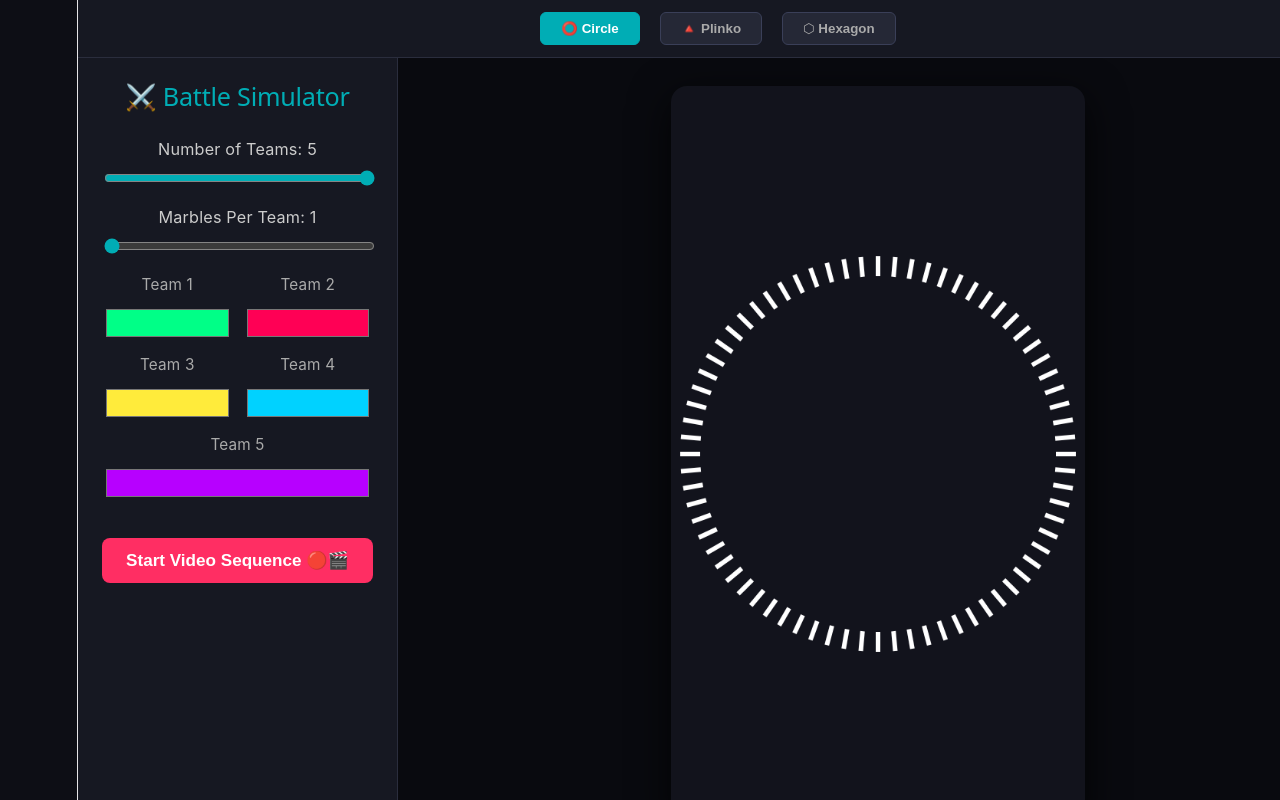
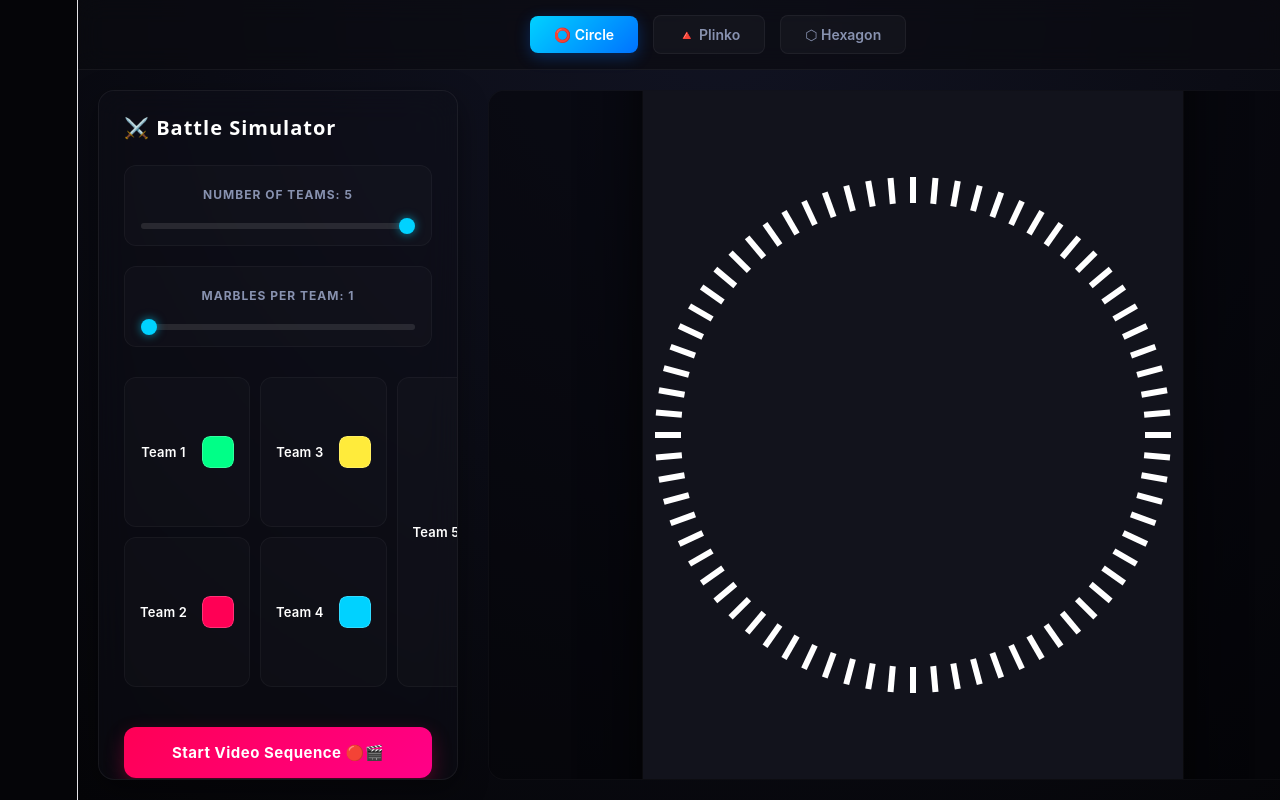
Before and after one commit to Sahas-sass/marble-battle-simulator, a React (Vite) app: page / in a window 1280 px wide. Shown: the top 800 px of the page. Built offline with nearby package versions, Linux system fonts and the light colour scheme.

Commit message:
Enhance UI styles and layout for main app shell, navigation buttons, and sidebar; implement glassmorphism effects

```diff
--- a/src/App.css
+++ b/src/App.css
@@ -1,186 +1,291 @@
+/* =========================================
+   GLOBAL RESET & FONTS
+========================================= */
+* {
+  box-sizing: border-box;
+  margin: 0;
+  padding: 0;
+  font-family: 'Inter', -apple-system, BlinkMacSystemFont, sans-serif;
+}
+
+body {
+  background-color: #050508;
+  color: #ffffff;
+  overflow: hidden; /* Prevents whole-page scrolling */
+}
+
+/* =========================================
+   MAIN APP SHELL (Top Nav + Content Area)
+========================================= */
 .main-layout {
   display: flex;
   flex-direction: column;
   height: 100vh;
   width: 100vw;
-  background-color: #0d0e15;
+  background: radial-gradient(circle at top, #111322 0%, #050508 100%);
 }
 
 .arena-nav {
   display: flex;
   justify-content: center;
-  gap: 20px;
-  background-color: #161822;
-  padding: 12px;
-  border-bottom: 1px solid #2a2d3d;
+  align-items: center;
+  gap: 15px;
+  padding: 15px 20px;
+  background: rgba(10, 11, 16, 0.6);
+  backdrop-filter: blur(12px);
+  -webkit-backdrop-filter: blur(12px);
+  border-bottom: 1px solid rgba(255, 255, 255, 0.05);
+  z-index: 100;
 }
 
 .nav-btn {
-  background: #252836;
-  color: #aaa;
-  border: 1px solid #3a3f58;
-  padding: 8px 20px;
-  border-radius: 6px;
-  font-weight: bold;
+  background: rgba(255, 255, 255, 0.03);
+  color: #8892b0;
+  border: 1px solid rgba(255, 255, 255, 0.05);
+  padding: 10px 24px;
+  border-radius: 8px;
+  font-weight: 600;
+  font-size: 14px;
   cursor: pointer;
-  transition: 0.2s;
+  transition: all 0.3s cubic-bezier(0.4, 0, 0.2, 1);
 }
 
 .nav-btn:hover {
-  background: #2f3346;
+  background: rgba(255, 255, 255, 0.08);
   color: #fff;
+  transform: translateY(-1px);
 }
 
 .nav-btn.active {
-  background: #00adb5;
+  background: linear-gradient(135deg, #00d2ff 0%, #0072ff 100%);
   color: #fff;
-  border-color: #00adb5;
+  border: none;
+  box-shadow: 0 4px 15px rgba(0, 114, 255, 0.3);
 }
 
 .arena-content {
   flex: 1;
+  position: relative;
   overflow: hidden;
 }
 
-body {
-  margin: 0;
+/* =========================================
+   ARENA GRID (Side-by-Side Layout)
+========================================= */
+/* Unifying old and new container classes */
+.app-container,
+.arena-inner-container {
+  display: flex;
+  flex-direction: row;
+  width: 100%;
+  height: 100%;
+  padding: 20px;
+  gap: 30px;
+}
+
+/* =========================================
+   SIDEBAR CONTROLS (Glassmorphism)
+========================================= */
+.sidebar,
+.luxury-sidebar {
+  flex: 0 0 360px; /* Fixed width on the left */
+  display: flex;
+  flex-direction: column;
+  gap: 20px;
+  background: rgba(15, 17, 26, 0.4);
+  backdrop-filter: blur(16px);
+  -webkit-backdrop-filter: blur(16px);
+  border: 1px solid rgba(255, 255, 255, 0.06);
+  border-radius: 16px;
+  padding: 25px;
+  overflow-y: auto;
+  box-shadow: 0 10px 30px rgba(0, 0, 0, 0.4);
+}
+
+.sidebar h2,
+.luxury-sidebar h2 {
+  font-size: 20px;
+  font-weight: 800;
+  letter-spacing: 1px;
+  margin-bottom: 5px;
+  color: #ffffff;
+  display: flex;
+  align-items: center;
+  gap: 10px;
+}
+
+/* Base Control Groups */
+.control-group,
+.control-card {
+  background: rgba(255, 255, 255, 0.02);
+  border: 1px solid rgba(255, 255, 255, 0.04);
+  border-radius: 12px;
+  padding: 16px;
+  display: flex;
+  flex-direction: column;
+  gap: 10px;
+}
+
+.control-group label,
+.slider-header label {
+  color: #8892b0;
+  font-size: 12px;
+  font-weight: 700;
+  text-transform: uppercase;
+  letter-spacing: 1px;
+}
+
+/* Sliders */
+input[type="range"],
+.modern-slider {
+  -webkit-appearance: none;
+  width: 100%;
+  height: 6px;
+  background: rgba(255, 255, 255, 0.1);
+  border-radius: 4px;
+  outline: none;
+  margin-top: 5px;
+}
+
+input[type="range"]::-webkit-slider-thumb {
+  -webkit-appearance: none;
+  width: 16px;
+  height: 16px;
+  border-radius: 50%;
+  background: #00d2ff;
+  cursor: pointer;
+  box-shadow: 0 0 10px rgba(0, 210, 255, 0.6);
+  transition: 0.2s;
+}
+
+/* Team Rosters & Color Pickers */
+.color-selectors,
+.team-customizer-list {
+  display: flex;
+  flex-direction: column;
+  gap: 12px;
+  margin-top: 10px;
+}
+
+.color-picker,
+.luxury-team-row,
+.team-config-row {
+  display: flex;
+  align-items: center;
+  gap: 15px;
+  background: rgba(255, 255, 255, 0.02);
+  border: 1px solid rgba(255, 255, 255, 0.04);
+  padding: 10px 15px;
+  border-radius: 12px;
+}
+
+.color-picker label {
+  font-size: 13px;
+  font-weight: 600;
+  color: #fff;
+  flex: 1;
+}
+
+/* Color inputs */
+input[type="color"] {
+  -webkit-appearance: none;
+  border: none;
+  width: 32px;
+  height: 32px;
+  border-radius: 8px;
+  cursor: pointer;
+  background: transparent;
+}
+input[type="color"]::-webkit-color-swatch-wrapper {
   padding: 0;
-  background-color: #0d0e15;
-  color: #ffffff;
-  font-family: 'Inter', system-ui, -apple-system, sans-serif;
-  height: 100vh;
+}
+input[type="color"]::-webkit-color-swatch {
+  border: 1px solid rgba(255, 255, 255, 0.2);
+  border-radius: 8px;
+}
+
+/* Text Inputs */
+input[type="text"],
+.luxury-text-input {
+  flex: 1;
+  background: rgba(0, 0, 0, 0.2);
+  border: 1px solid rgba(255, 255, 255, 0.1);
+  padding: 8px 12px;
+  border-radius: 6px;
+  color: #fff;
+  font-weight: 600;
+  font-size: 14px;
+  outline: none;
+  transition: 0.2s;
+}
+input[type="text"]:focus {
+  border-color: #00d2ff;
+  box-shadow: 0 0 8px rgba(0, 210, 255, 0.2);
+}
+
+/* Main Action Buttons */
+.btn,
+.action-btn-primary {
+  width: 100%;
+  padding: 16px;
+  margin-top: auto;
+  border: none;
+  border-radius: 12px;
+  font-weight: 700;
+  font-size: 15px;
+  letter-spacing: 0.5px;
+  cursor: pointer;
+  transition: 0.3s;
+}
+
+.btn-record,
+.action-btn-primary:not(:disabled) {
+  background: linear-gradient(135deg, #ff0055 0%, #ff0088 100%);
+  color: #fff;
+  box-shadow: 0 8px 20px rgba(255, 0, 85, 0.3);
+}
+
+.btn-record:hover,
+.action-btn-primary:not(:disabled):hover {
+  transform: translateY(-2px);
+  box-shadow: 0 12px 28px rgba(255, 0, 85, 0.5);
+}
+
+.btn-secondary,
+.btn:disabled,
+.action-btn-primary:disabled {
+  background: #1f2235;
+  color: #8892b0;
+  cursor: not-allowed;
+  box-shadow: none;
+}
+
+/* =========================================
+   SIMULATION CANVAS AREA (Right Side)
+========================================= */
+.stage-wrapper,
+.simulation-viewport {
+  flex: 1; /* Takes up all remaining space */
+  display: flex;
+  justify-content: center;
+  align-items: center;
+  background: rgba(5, 5, 8, 0.5);
+  border-radius: 16px;
+  border: 1px solid rgba(255, 255, 255, 0.03);
+  position: relative;
   overflow: hidden;
 }
 
-.app-container {
-  display: flex;
-  height: 100vh;
-  width: 100vw;
-}
-
-.sidebar {
-  width: 320px;
-  background-color: #161822;
-  padding: 24px;
-  display: flex;
-  flex-direction: column;
-  gap: 16px;
-  border-right: 1px solid #2a2d3d;
-  box-sizing: border-box;
-  overflow-y: auto;
-}
-
-.sidebar h2 {
-  margin: 0 0 8px 0;
-  font-size: 1.4rem;
-  color: #00adb5;
-}
-
-.control-group {
-  display: flex;
-  flex-direction: column;
-  gap: 6px;
-  font-size: 0.9rem;
-  color: #ccc;
-}
-
-.control-group input[type='range'] {
-  width: 100%;
-  accent-color: #00adb5;
-  cursor: pointer;
-}
-
-.color-selectors {
-  display: flex;
-  justify-content: space-between;
-  gap: 10px;
-}
-
-.color-picker {
-  display: flex;
-  flex-direction: column;
-  gap: 6px;
-  font-size: 0.85rem;
-  color: #aaa;
-  flex: 1;
-}
-
-.color-picker input[type='color'] {
-  width: 100%;
-  height: 38px;
-  border: none;
-  border-radius: 6px;
-  cursor: pointer;
-  background: transparent;
-}
-
-.btn {
-  padding: 12px 18px;
-  font-size: 0.95rem;
-  font-weight: 600;
-  border: none;
-  border-radius: 8px;
-  cursor: pointer;
-  transition: all 0.2s ease;
-}
-
-.btn-primary {
-  background-color: #00adb5;
-  color: #fff;
-}
-.btn-primary:hover {
-  background-color: #008b91;
-}
-
-.btn-secondary {
-  background-color: #393e46;
-  color: #fff;
-}
-.btn-secondary:hover {
-  background-color: #2e3238;
-}
-
-.btn-success {
-  background-color: #00c853;
-  color: #fff;
-}
-.btn-success:hover {
-  background-color: #00a843;
-}
-
-.btn-record {
-  background-color: #ff2e63;
-  color: #fff;
-}
-.btn-record:hover {
-  background-color: #d82350;
-}
-
-.scoreboard {
-  background: #1f2230;
-  padding: 16px;
-  border-radius: 8px;
-  border: 1px solid #2a2d3d;
-  margin-top: auto;
-}
-
-.team-score {
-  font-size: 1.2rem;
-  font-weight: bold;
-  margin: 6px 0;
-}
-
-.stage-wrapper {
-  flex: 1;
+.canvas-container {
   display: flex;
   justify-content: center;
   align-items: center;
-  background: #090a0f;
+  border-radius: 12px;
+  overflow: hidden;
+  box-shadow: 0 25px 60px rgba(0, 0, 0, 0.8),
+              0 0 0 1px rgba(255, 255, 255, 0.05);
 }
 
 .canvas-container canvas {
-  aspect-ratio: 9 / 16;
-  max-height: 92vh;
-  border-radius: 16px;
-  box-shadow: 0 12px 40px rgba(0, 0, 0, 0.8);
+  display: block; /* Removes weird inline-block margins */
 }
```
